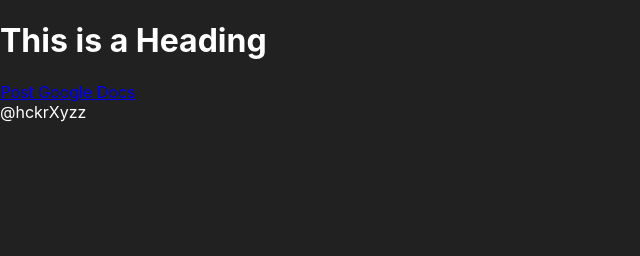
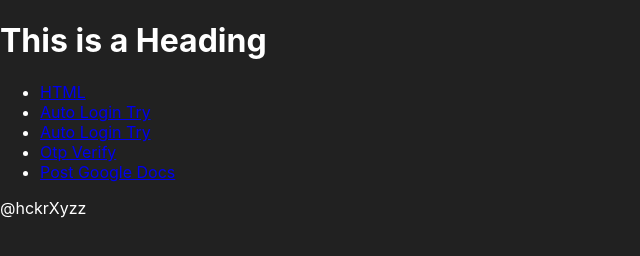
Before and after one commit to HckrXyzz/HckrXyzz, a plain HTML site: page index.html in a window 1280 px wide. Shown: the whole page, without its empty margins (0-640 px from the left). Drawn offline with Linux system fonts and the light colour scheme.

Commit message:
Update index.html

```diff
--- a/index.html
+++ b/index.html
@@ -3,6 +3,7 @@
  <head>
     <meta charset="UTF-8">
     <meta name="viewport" content="width=device-width, initial-scale=1.0">
+  <link rel="stylesheet" href="styles.css">
     <title>Page Title</title>
     <style>
         body {
@@ -20,7 +21,16 @@
         <h1>This is a Heading</h1>
     </header>
     <main>
-        <a href="PostGoogleDocs.html" rel="_about:blank">Post Google Docs</a>
+     <div class="link">
+        <ul>
+          <li><a href="#">HTML</a></li>
+            <li><a href="autoLoginTry.html">Auto Login Try</a></li>
+            <li><a href="autoResetTry.html">Auto Login Try</a></li>
+            <li><a href="numberAdd.html">Otp Verify</a></li>
+            <li><a href="PostGoogleDocs.html">Post Google Docs</a></li>
+        </ul>
+    </div>
+
     </main>
     <footer>
         @hckrXyzz
```
